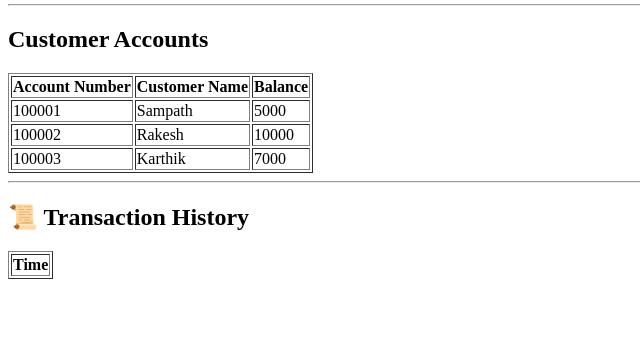
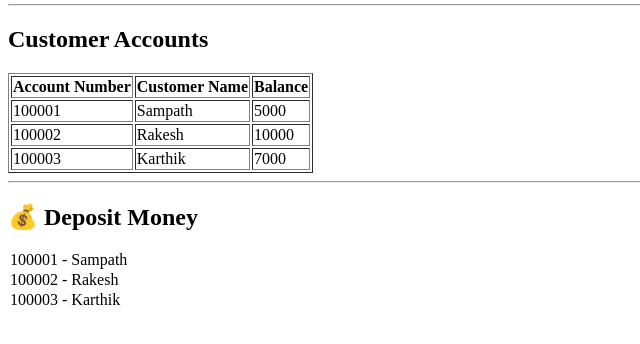
Before and after one commit to Sampath2720/Banking-Transaction-System, a Flask app: page / in a window 1280 px wide. Shown: the part 148-492 px from the top of the page, without its empty margins (0-640 px from the left). Run offline with Flask 3, Linux system fonts and the light colour scheme; lists and menus that the app fills with data are empty.

Commit message:
Restore basic banking page

```diff
--- a/templates/index.html
+++ b/templates/index.html
@@ -38,10 +38,14 @@
 
 <hr>
 
-<h2>📜 Transaction History</h2>
+<h2>💰 Deposit Money</h2>
 
-<table border="1">
+<form actionelect name="account_no">
 
-<tr>
-<th>Time</th>
-<th
+{% for acc_no, acc in accounts.items() %}
+<option value="{{ acc_no }}">
+{{ acc_no }} - {{ acc.name }}
+</option>
+{% endfor %}
+
+</select>
```
